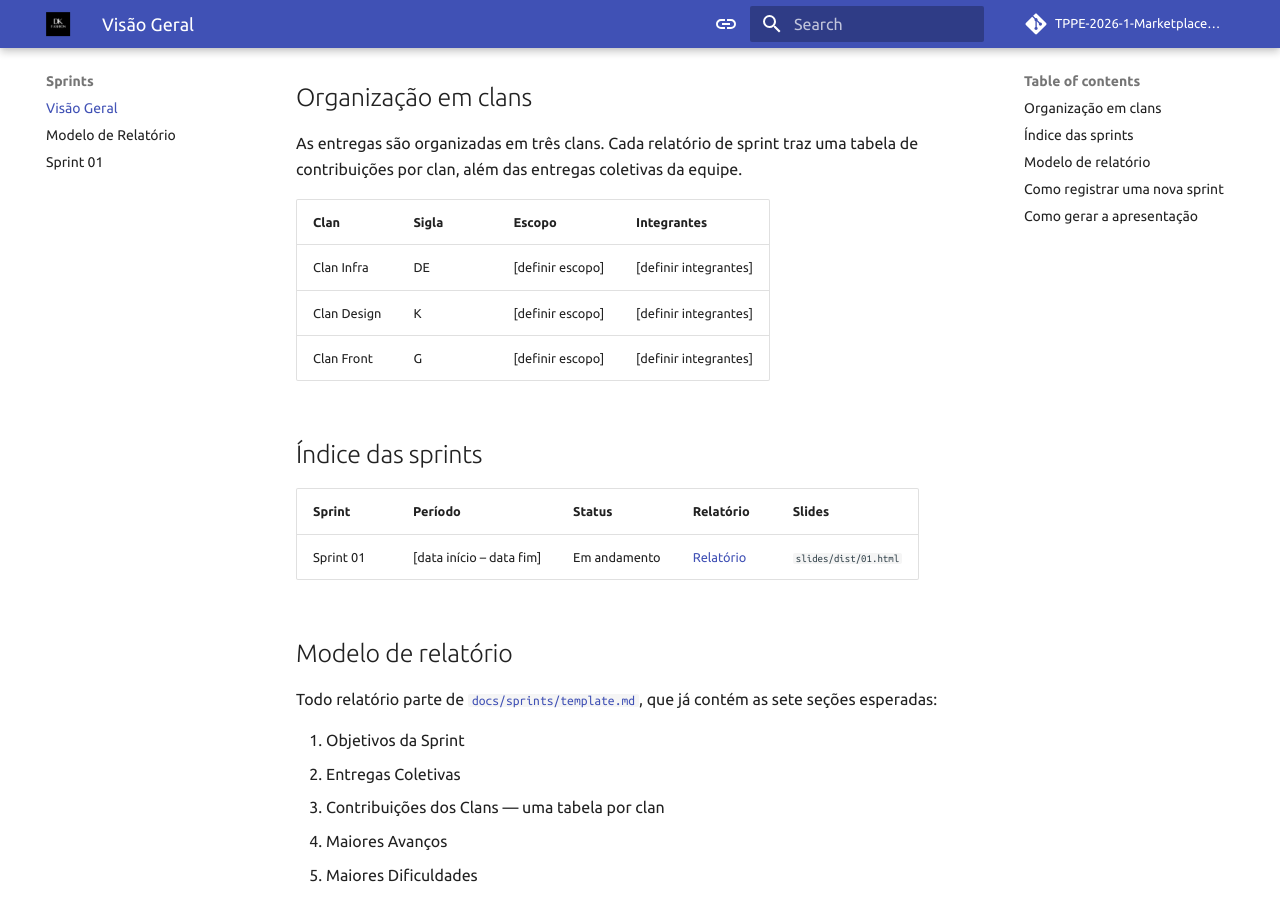
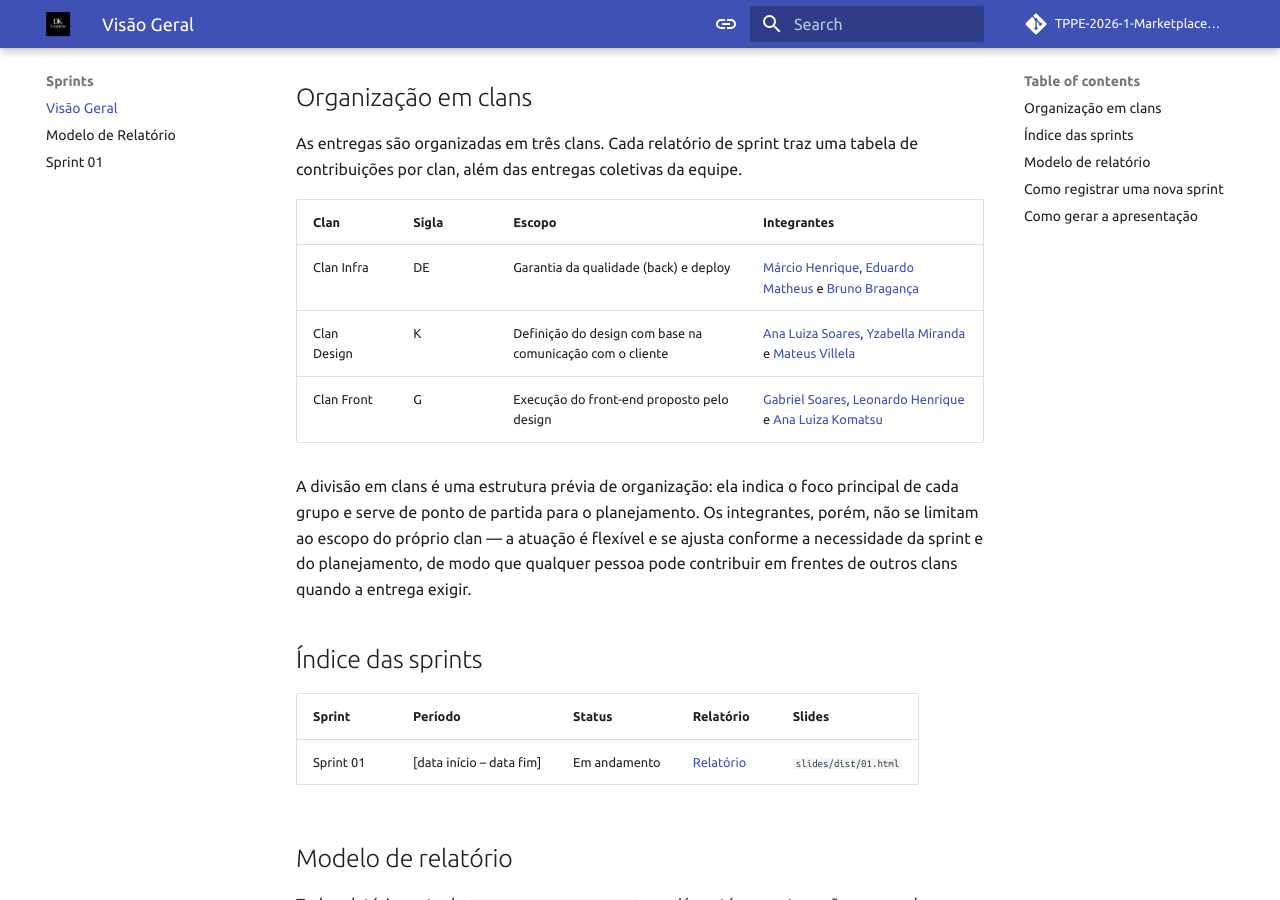
Before and after one commit to TPPE-2026-1-Marketplace/documentacao, an MkDocs documentation site: the page built from docs/sprints.md, in a window 1280 px wide and 900 px high, scrolled down 264 px. Built offline with MkDocs 1.6.1 and Material for MkDocs 9.7.7, drawn with Linux system fonts in a browser that asks for light colours; comment, search, counter and statistics services are not loaded.

Commit message:
docs: define escopo e integrantes dos clans
Preenche a tabela de clans com o escopo de cada um e os integrantes, com
link para o GitHub, e registra que a divisao e uma estrutura previa de
organizacao: a atuacao e flexivel conforme a necessidade da sprint.

Co-authored-by: Eduardo Sandes <eduardo.sandes6@gmail.com>
Co-authored-by: Márcio Henrique <henriquemarcio170@gmail.com>

```diff
--- a/docs/sprints.md
+++ b/docs/sprints.md
@@ -11,9 +11,16 @@ tabela de contribuições por clan, além das entregas coletivas da equipe.
 
 | Clan | Sigla | Escopo | Integrantes |
 | --- | --- | --- | --- |
-| Clan Infra | DE | \[definir escopo] | \[definir integrantes] |
-| Clan Design | K | \[definir escopo] | \[definir integrantes] |
-| Clan Front | G | \[definir escopo] | \[definir integrantes] |
+| Clan Infra | DE | Garantia da qualidade (back) e deploy | [Márcio Henrique](https://github.com/DeM4rcio), [Eduardo Matheus](https://github.com/DiceRunner714) e [Bruno Bragança](https://github.com/BrunoBReis) |
+| Clan Design | K | Definição do design com base na comunicação com o cliente | [Ana Luiza Soares](https://github.com/Ana-Luiza-SC), [Yzabella Miranda](https://github.com/redjsun) e [Mateus Villela](https://github.com/MVConsorte) |
+| Clan Front | G | Execução do front-end proposto pelo design | [Gabriel Soares](https://github.com/SAnjos3), [Leonardo Henrique](https://github.com/leohssjr) e [Ana Luiza Komatsu](https://github.com/luluaroeira) |
+
+A divisão em clans é uma estrutura prévia de organização: ela indica o foco
+principal de cada grupo e serve de ponto de partida para o planejamento. Os
+integrantes, porém, não se limitam ao escopo do próprio clan — a atuação é
+flexível e se ajusta conforme a necessidade da sprint e do planejamento, de
+modo que qualquer pessoa pode contribuir em frentes de outros clans quando a
+entrega exigir.
 
 ## Índice das sprints
 
```
